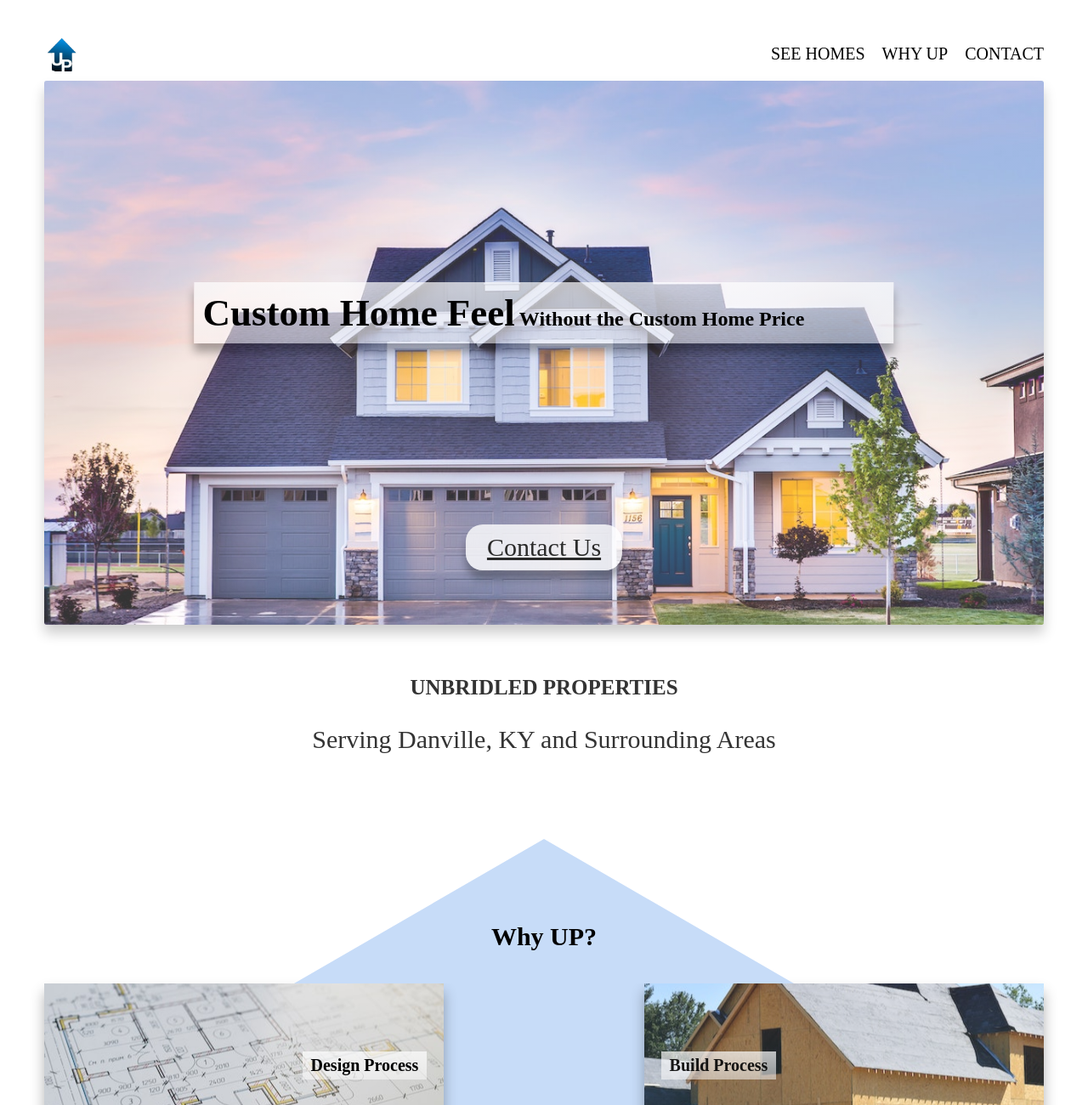
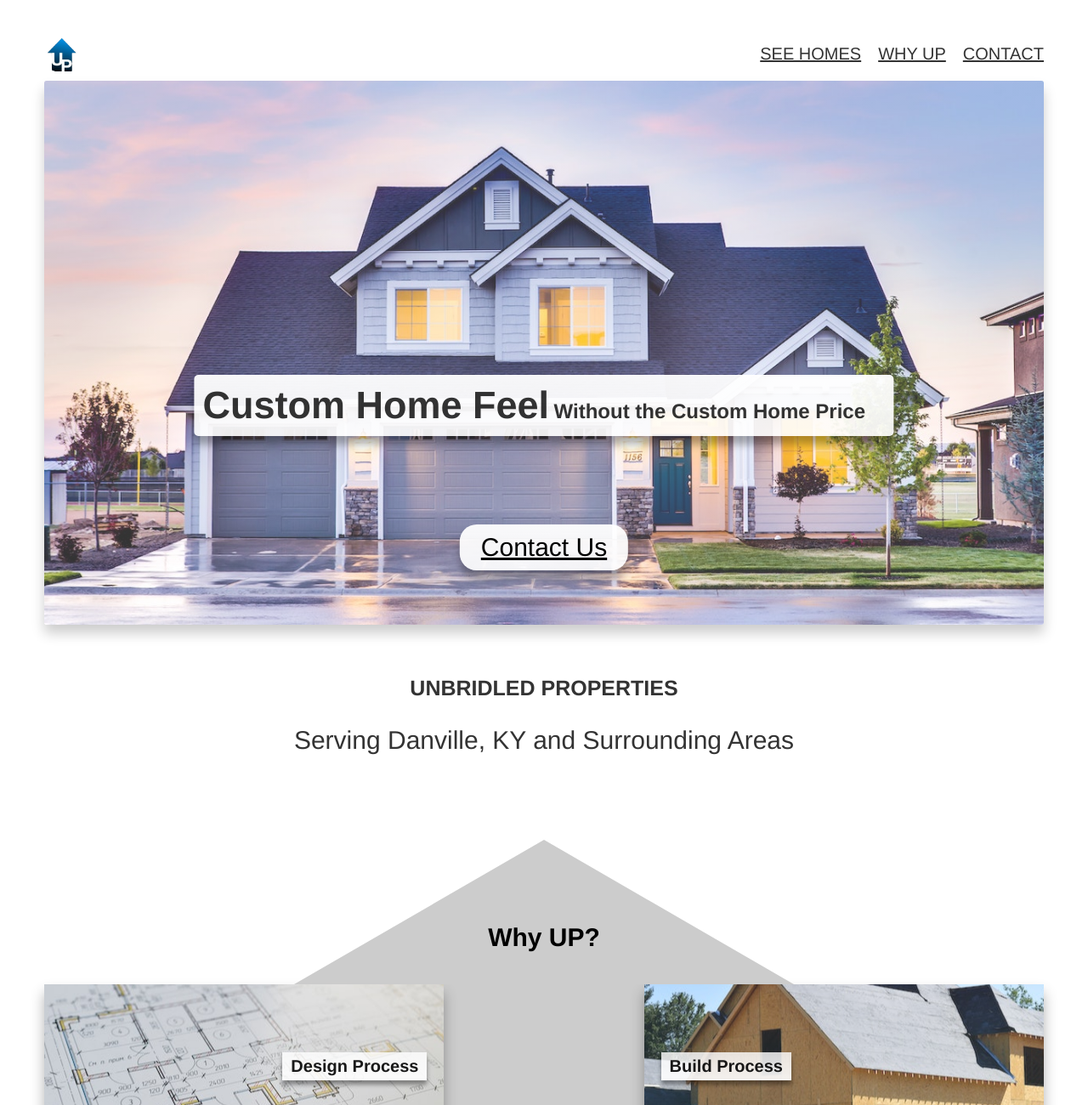
Before and after one commit to ElijahGun/unbridled-properties, a website: page index.html in a window 1280 px wide. Shown: the top 1300 px of the page at 85% size. Drawn offline with Linux system fonts and the light colour scheme.

Commit message:
styling updates to home

```diff
--- a/index.html
+++ b/index.html
@@ -16,9 +16,9 @@
       <div class="nav">
         <div class="nav-logo"></div>
         <ul class="nav-links">
-          <li class="nav-links--1">See Homes</li>
-          <li class="nav-links--2">Why UP</li>
-          <li class="nav-links--3">Contact</li>
+          <a href="#homes"><li class="nav-links--1">See Homes</li></a>
+          <a href="#why-up"><li class="nav-links--2">Why UP</li></a>
+          <a href="#contact"><li class="nav-links--3">Contact</li></a>
         </ul>
       </div>
       <!-- HEADER -->
@@ -39,9 +39,9 @@
       </div>
 
       <!-- WHY US SECTION -->
-      <section class="why-up">
+      <section id="why-up" class="why-up">
         <div class="why-up--triangle"><h3 class="why-up--heading">Why UP?</h3></div>
-        <div class="process-box">
+        <div  class="process-box">
           <div class="process-design">
             <div class="process-design-top">
               <h3 class="process-design-top__heading">Design Process</h3>
@@ -87,7 +87,7 @@
         <div class="homes-top">
           <h2 class="homes__heading">Our Homes</h2>
         </div>
-        <div class="homes-card-grid">
+        <div id="homes" class="homes-card-grid">
             <!-- home 1 -->
           <div class="card homes-card hc-1">
             <div class="card-top homes-card--top hc-1__top"></div>
@@ -137,7 +137,7 @@
       </section>
     </div>
     <!-- Footer -->
-    <footer class="footer">
+    <footer id="contact" class="footer">
       <div class="footer-box">
 
         <div class="footer-company">
--- a/sass/base/_reset.scss
+++ b/sass/base/_reset.scss
@@ -1,5 +1,6 @@
 :root {
   font-size: 62.5%; // 1rem = 10px;
+  font-family: Helvetica, Arial, sans-serif;
 
   --color-blue-primary: rgba(37, 37, 223, .7);
 
@@ -10,6 +11,7 @@
 
 html {
   box-sizing: border-box;
+
 
 }
 
--- a/sass/components/_button.scss
+++ b/sass/components/_button.scss
@@ -1,7 +1,7 @@
 
 
 .btn {
-    background-color: rgb(white, .8);
+    background: linear-gradient( rgb(white, .95), rgb(white, .9));
     font-size: 3rem;
     padding: 1rem 2.5rem;
     border-radius: 2rem;
--- a/sass/components/_card.scss
+++ b/sass/components/_card.scss
@@ -39,4 +39,10 @@
     &-sub {
         color: rgb(92, 92, 92)
     };
+
+    &:hover {
+        cursor: pointer;
+        outline: .5rem solid gray;
+        outline-offset: .2rem;
+    }
 }
--- a/sass/layout/_header.scss
+++ b/sass/layout/_header.scss
@@ -13,7 +13,7 @@
         width: 100%;
         background-image: linear-gradient( rgb(white,.2), rgb(white, .2)), url(../../assets/hero-home.jpg); //
         background-size: cover;
-        background-position: center;
+        background-position: bottom;
         transition: all .5s ease;
 
         &:hover {
@@ -26,14 +26,16 @@
 
 
         &--heading {
-            background: linear-gradient( rgb(white, .7), rgb(white, .5));
+            background: linear-gradient( rgb(white, .95), rgb(white, .9));
             width: 70%;
             position: absolute;
-            top: 35%;
+            top: 52%;
             left: 50%;
             padding: 1rem;
             box-shadow: 0 1rem 1rem rgb(black, .3);
             transform: translateX(-50%);
+            border-radius: 5px;
+            color: rgb(black, .8);
 
             &--lg {
                 font-size: 4.5rem;
@@ -62,7 +64,7 @@
             }
 
             &:link, &:visited {
-                color: rgb(42, 42, 42);
+                color: black;
             }
         }
 }
--- a/sass/layout/_homes.scss
+++ b/sass/layout/_homes.scss
@@ -14,6 +14,7 @@
         position: relative;
         top: 4rem;
         font-size: 3rem;
+        margin-bottom: 6rem;
     }
 
     &-card-grid {
--- a/sass/layout/_nav.scss
+++ b/sass/layout/_nav.scss
@@ -10,10 +10,6 @@
 .nav {
     display: flex;
     align-items: center;
-    // position: sticky;
-    // top: 0;
-    // z-index: 100;
-    // background-color: white;
 
     &-logo {
         //font-size: 4rem;
@@ -38,6 +34,7 @@
 
         & > * {
             cursor: pointer;
+            color: rgb(black, .8)
         }
     }
 }
--- a/sass/layout/_why-up.scss
+++ b/sass/layout/_why-up.scss
@@ -6,7 +6,7 @@
 
     &--triangle {
         position: relative;
-        background: var(--color-blue-light);
+        background: #ccc;
         height: 17rem;
         clip-path: polygon(50% 0, 75% 100%, 25% 100%,  ); //0 0, 100% 0, 100% 100%, 75% 100%, 50% 0, 25% 100%, 0 100%
     }
@@ -22,7 +22,7 @@
 .process-box {
  display: flex;
  justify-content: space-between;
- background: var(--color-blue-light);
+ background: #ccc;
  height: 70vh;
 
 
@@ -32,6 +32,7 @@
     background-color: #37487c;
     box-shadow: 0 1rem 1.5rem rgb(black, .3);
     color: rgb(white, .8);
+
  }
 }
 
@@ -50,8 +51,9 @@
             top: 6rem;
             padding: .5rem 1rem;
             font-size: 2rem;
-            background: linear-gradient( rgb(white, .7), rgb(white, .5));
-            color: black;
+            background: linear-gradient( rgb(white, .8), rgb(white, .9));
+            box-shadow: 0 .5rem .5rem rgb(black, .4);
+            color: rgb(black, .9);
         }
     }
 
@@ -95,7 +97,8 @@
             top: 6rem;
             padding: .5rem 1rem;
             font-size: 2rem;
-            background: linear-gradient( rgb(white, .7), rgb(white, .5));
+            background: linear-gradient( rgb(white, .8), rgb(white, .9));
+            box-shadow: 0 .5rem .5rem rgb(black, .4);
 
         }
     }
```
Also changed, not shown: css/styles.css, 1 other file.
